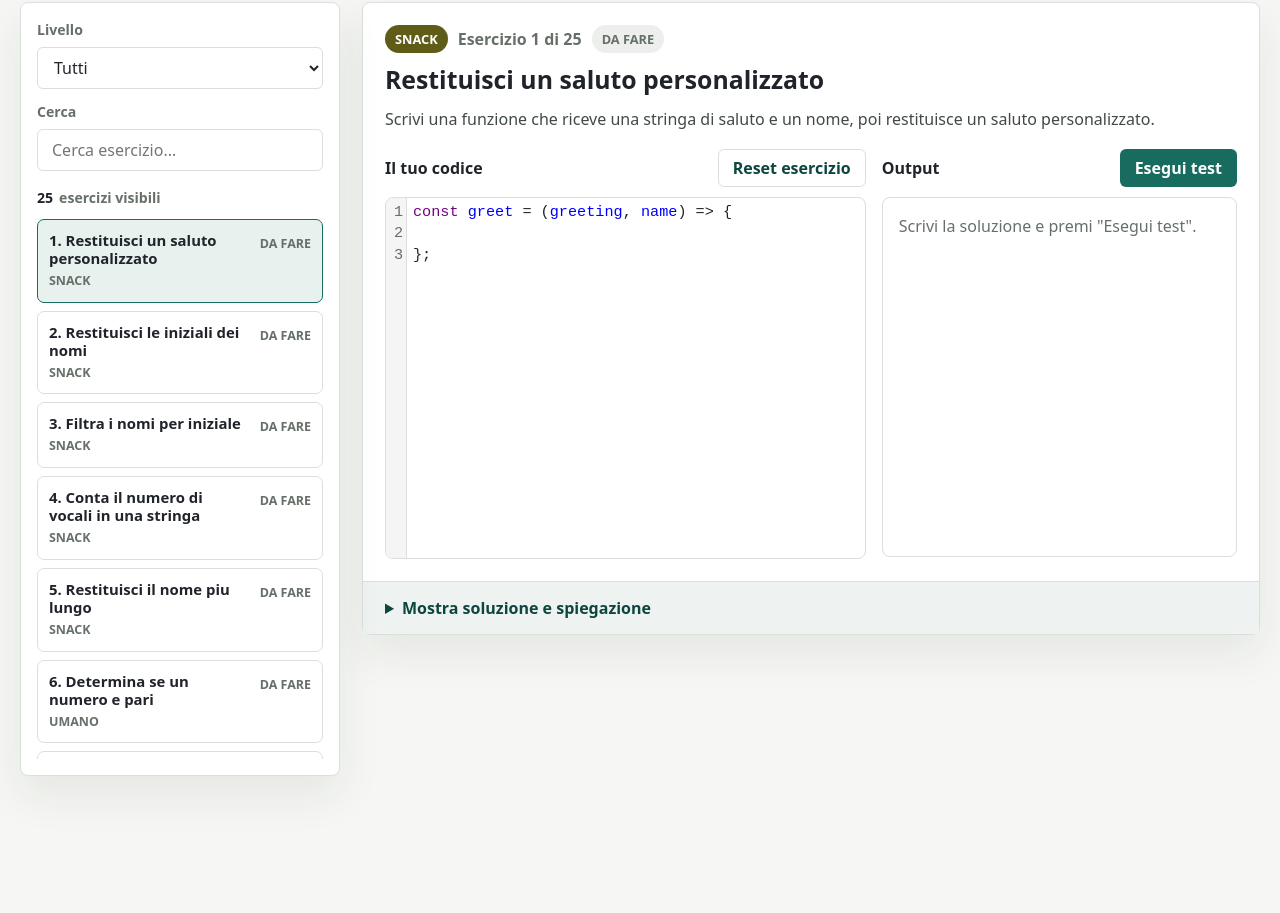
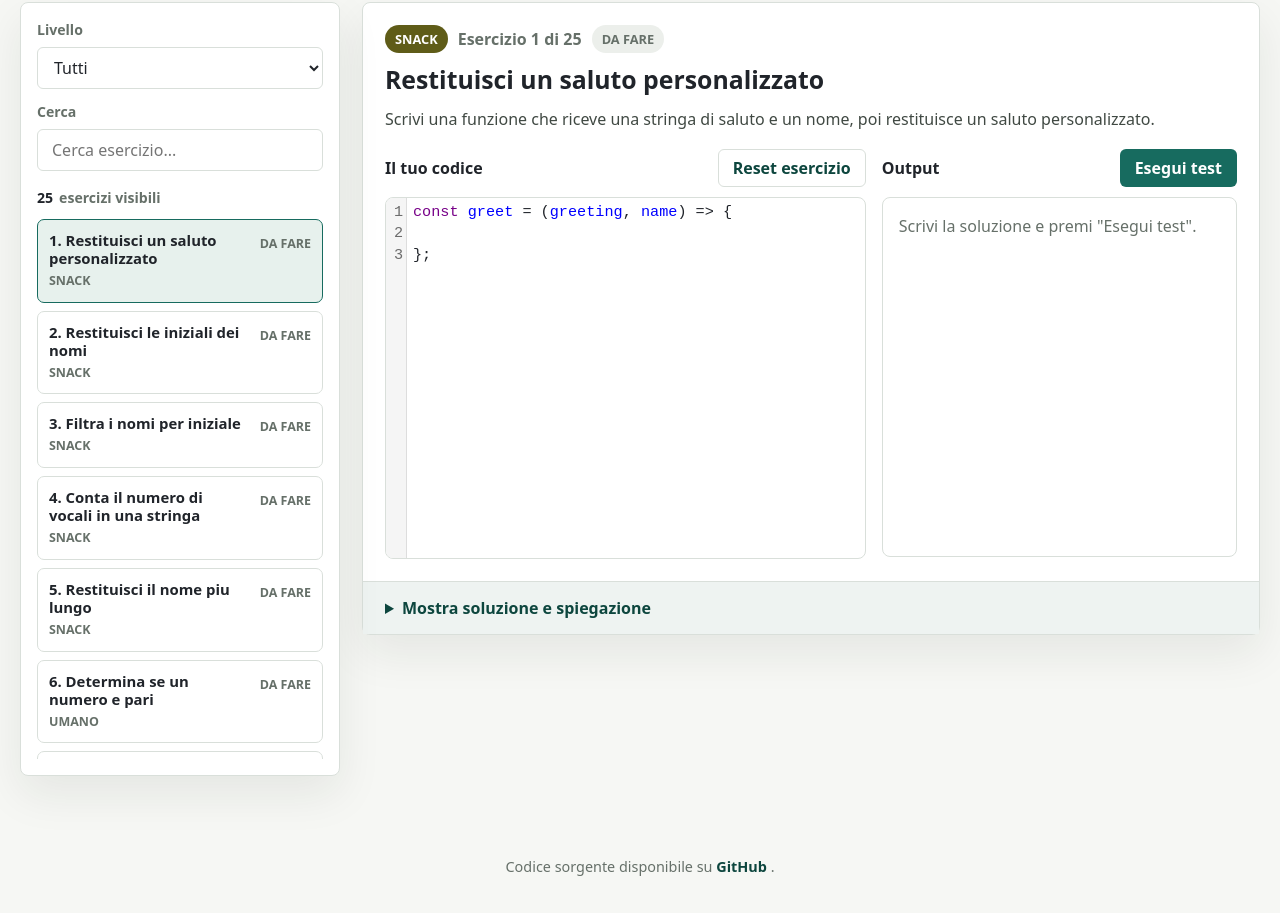
Before and after one commit to emanuelefavero/js-extra-practice, a website built with Vite: page index.html in a window 1280 px wide. Shown: the part 230-1143 px from the top of the page. Before the commit the page ends 1062 px from the top, so only its background shows below. Built offline with nearby package versions, Linux system fonts and the light colour scheme.

Commit message:
feat: add footer

```diff
--- a/src/main.js
+++ b/src/main.js
@@ -114,6 +114,15 @@ app.innerHTML = `
       </article>
     </section>
   </main>
+
+  <footer class="site-footer">
+    <p>
+      Codice sorgente disponibile su
+      <a href="https://github.com/emanuelefavero/js-extra-practice" target="_blank" rel="noreferrer">
+        GitHub
+      </a>.
+    </p>
+  </footer>
 `;
 
 const levelFilter = document.getElementById('level-filter');
--- a/src/style.css
+++ b/src/style.css
@@ -477,6 +477,27 @@ code {
   text-align: center;
 }
 
+.site-footer {
+  padding: 24px 16px 36px;
+  color: var(--muted);
+  font-size: 0.9rem;
+  text-align: center;
+}
+
+.site-footer p {
+  margin-bottom: 0;
+}
+
+.site-footer a {
+  color: var(--accent-dark);
+  font-weight: 700;
+  text-decoration: none;
+}
+
+.site-footer a:hover {
+  text-decoration: underline;
+}
+
 @media (max-width: 960px) {
   .app-layout,
   .work-grid {
```
